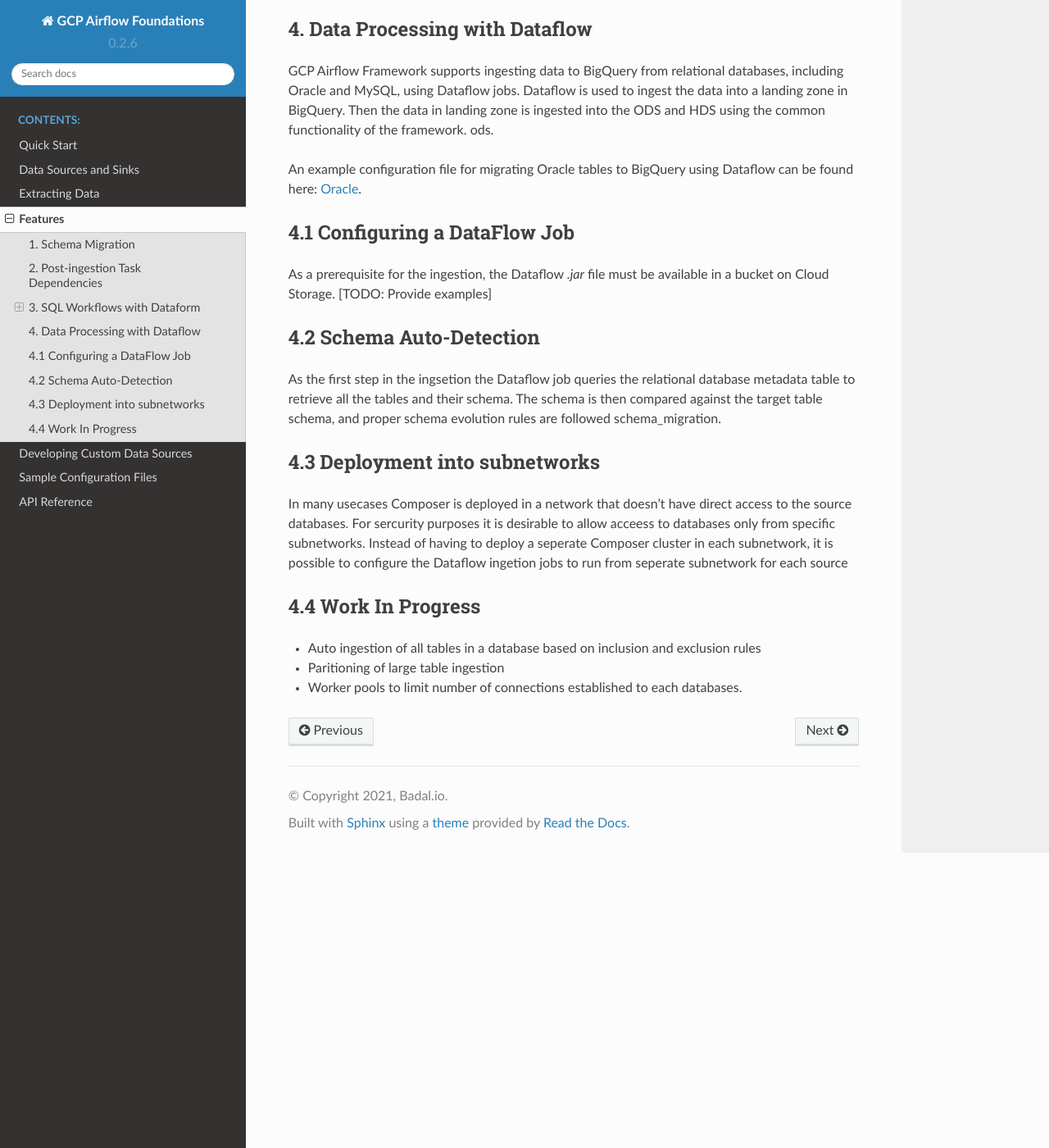
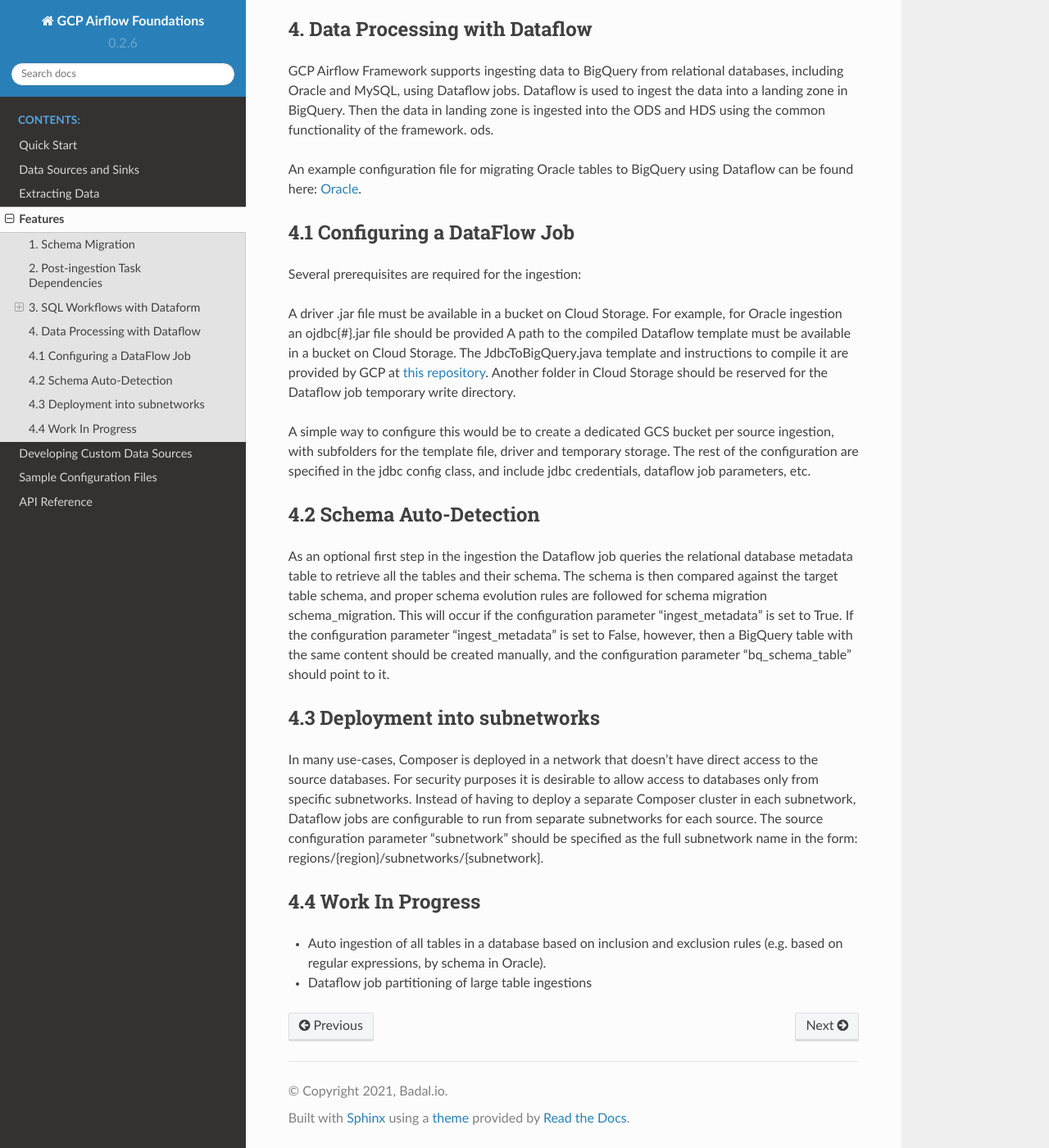
Before and after one commit to badal-io/gcp-airflow-foundations, a Sphinx documentation site: the page built from docs/features.rst, in a window 1280 px wide and 1400 px high, scrolled down 1998 px. Shown: the whole window at 82% size. Built offline with Sphinx 7.4.7 and the Read the Docs theme 2.0.0, drawn with Linux system fonts in a browser that asks for light colours.

Commit message:
Dataflow documentation update
not sure if this is going to work with the link

```diff
--- a/docs/features.rst
+++ b/docs/features.rst
@@ -100,18 +100,23 @@ An example configuration file for migrating Oracle tables to BigQuery using Data
 
 4.1 Configuring a DataFlow Job
 ------------------
-As a prerequisite for the ingestion, the Dataflow `.jar` file must be available in a bucket on Cloud Storage. [TODO: Provide examples]
+Several prerequisites are required for the ingestion:
+
+A driver .jar file must be available in a bucket on Cloud Storage. For example, for Oracle ingestion an ojdbc{#}.jar file should be provided
+A path to the compiled Dataflow template must be available in a bucket on Cloud Storage. The JdbcToBigQuery.java template and instructions to compile it are provided by GCP at `this repository <https://github.com/GoogleCloudPlatform/DataflowTemplates>`_.
+Another folder in Cloud Storage should be reserved for the Dataflow job temporary write directory.
+
+A simple way to configure this would be to create a dedicated GCS bucket per source ingestion, with subfolders for the template file, driver and temporary storage. The rest of the configuration are specified in the jdbc config class, and include jdbc credentials, dataflow job parameters, etc.
 
 4.2 Schema Auto-Detection
 ------------------
-As the first step in the ingsetion the Dataflow job queries the relational database metadata table to retrieve all the tables and their schema. The schema is then compared against the target table schema, and proper schema evolution rules are followed :ref:`schema_migration`.
+As an optional first step in the ingestion the Dataflow job queries the relational database metadata table to retrieve all the tables and their schema. The schema is then compared against the target table schema, and proper schema evolution rules are followed for schema migration :ref:`schema_migration`. This will occur if the configuration parameter “ingest_metadata” is set to True. If the configuration parameter “ingest_metadata” is set to False, however, then a BigQuery table with the same content should be created manually, and the configuration parameter “bq_schema_table” should point to it.
 
 4.3 Deployment into subnetworks
 ------------------
-In many usecases Composer is deployed in a network that doesn't have direct access to the source databases. For sercurity purposes it is desirable to allow acceess to databases only from specific subnetworks. Instead of having to deploy a seperate Composer cluster in each subnetwork, it is possible to configure the Dataflow ingetion jobs to run from seperate subnetwork for each source
+In many use-cases, Composer is deployed in a network that doesn’t have direct access to the source databases. For security purposes it is desirable to allow access to databases only from specific subnetworks. Instead of having to deploy a separate Composer cluster in each subnetwork, Dataflow jobs are configurable to run from separate subnetworks for each source. The source configuration parameter “subnetwork” should be specified as the full subnetwork name in the form: regions/{region}/subnetworks/{subnetwork}.
 
 4.4 Work In Progress
 ------------------
-- Auto ingestion of all tables in a database based on inclusion and exclusion rules
-- Paritioning of large table ingestion
-- Worker pools to limit number of connections established to each databases.
+- Auto ingestion of all tables in a database based on inclusion and exclusion rules (e.g. based on regular expressions, by schema in Oracle).
+- Dataflow job partitioning of large table ingestions
```
